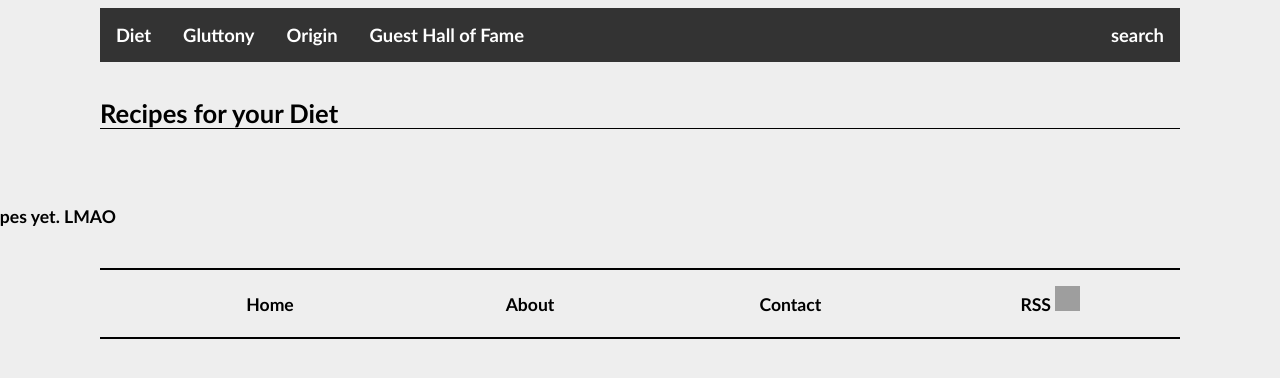
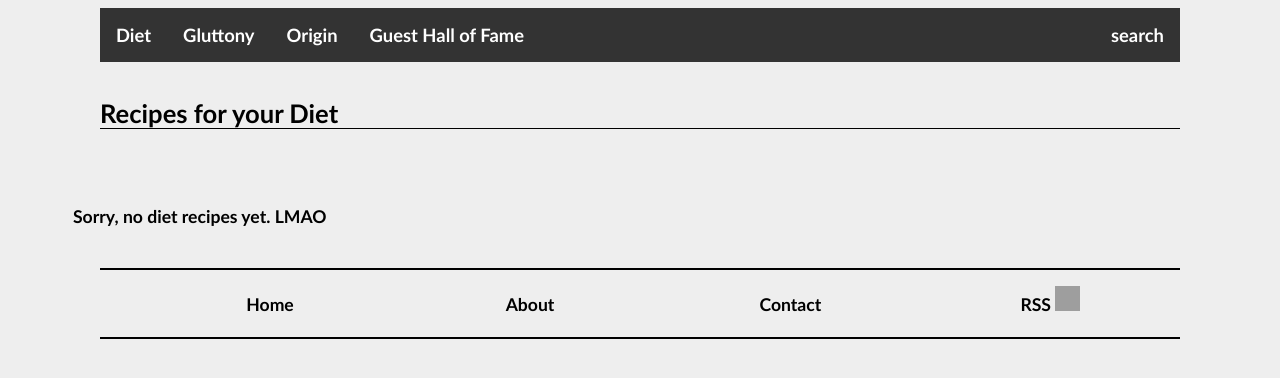
Before and after one commit to gluttonousbear/gluttonousbear.github.io, a Jekyll site: the page built from pages/diet.html, in a window 1280 px wide. Shown: the top 378 px of the page. Built offline with Jekyll 4.4.1, drawn with Linux system fonts in a browser that asks for light colours; grey boxes are pictures that could not be loaded.

Commit message:
Update main.css

```diff
--- a/css/main.css
+++ b/css/main.css
@@ -256,7 +256,7 @@ span.thumbnail-text {
 }
 section.thumbnail-collection {
 	width:1080px;
-	margin-left:-22%;
+	margin-left:-2.5%;
 }
 
 section.thumbnail {
```
